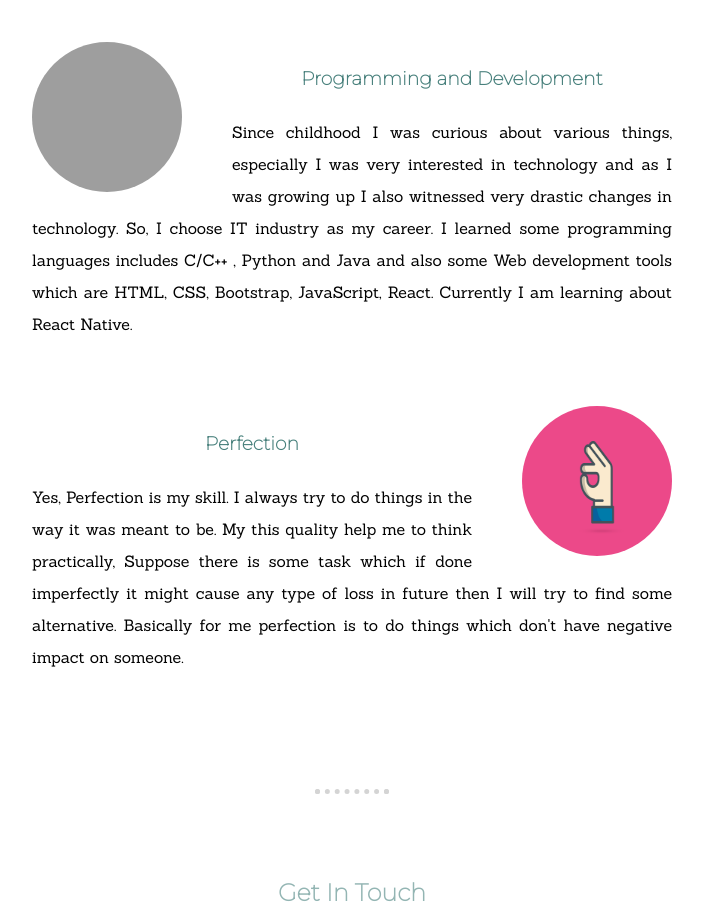
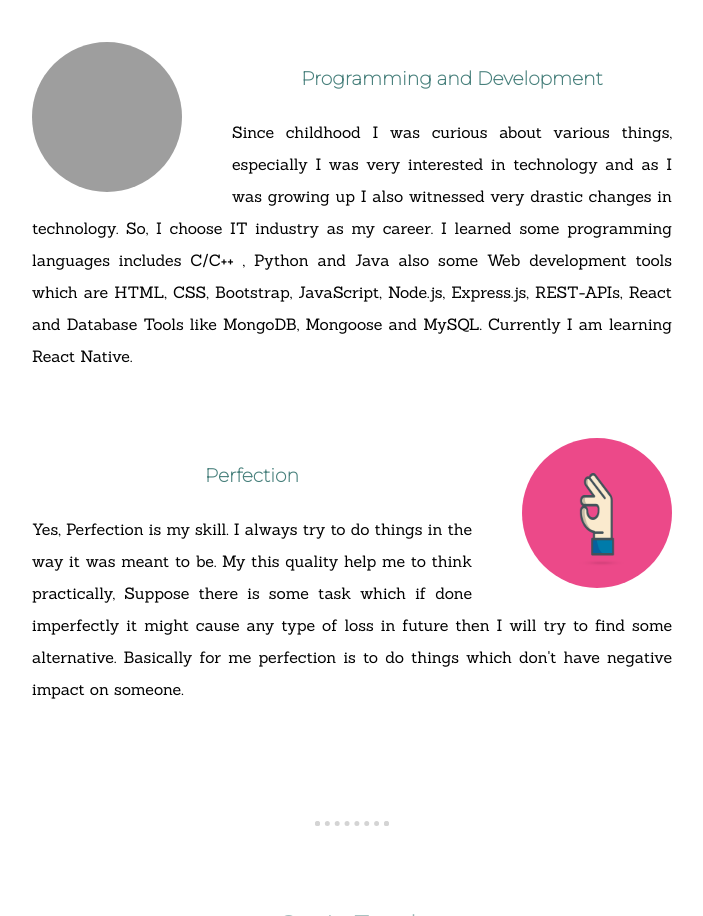
Before and after one commit to 13Nikhilgupta/My-Website, a plain HTML site: page index.html in a window 1280 px wide. Shown: the part 1185-2101 px from the top of the page, without its empty margins (288-991 px from the left). Drawn offline with Linux system fonts and the light colour scheme; grey boxes are pictures that could not be loaded; a script that the page names is missing.

Commit message:
Few Updation

```diff
--- a/index.html
+++ b/index.html
@@ -35,7 +35,7 @@
       <img class="code" src="img/code.gif" alt="code" height="150" width="150">
       <h3>Programming and Development</h3>
       <p class="para">Since childhood I was curious about various things, especially I was very interested in technology and as I was growing up I also witnessed very drastic changes in technology.
-        So, I choose IT industry as my career. I learned some programming languages includes C/C++ , Python and Java and also some Web development tools which are HTML, CSS, Bootstrap, JavaScript, React. Currently I am learning about React Native.</p>
+        So, I choose IT industry as my career. I learned some programming languages includes C/C++ , Python and Java also some Web development tools which are HTML, CSS, Bootstrap, JavaScript, Node.js, Express.js, REST-APIs, React and Database Tools like MongoDB, Mongoose and MySQL. Currently I am learning React Native.</p>
     </div>
     <div class="skill-row">
       <img class="perfect" src="img/perfect.gif" alt="perfect" height="150" width="150">
```
